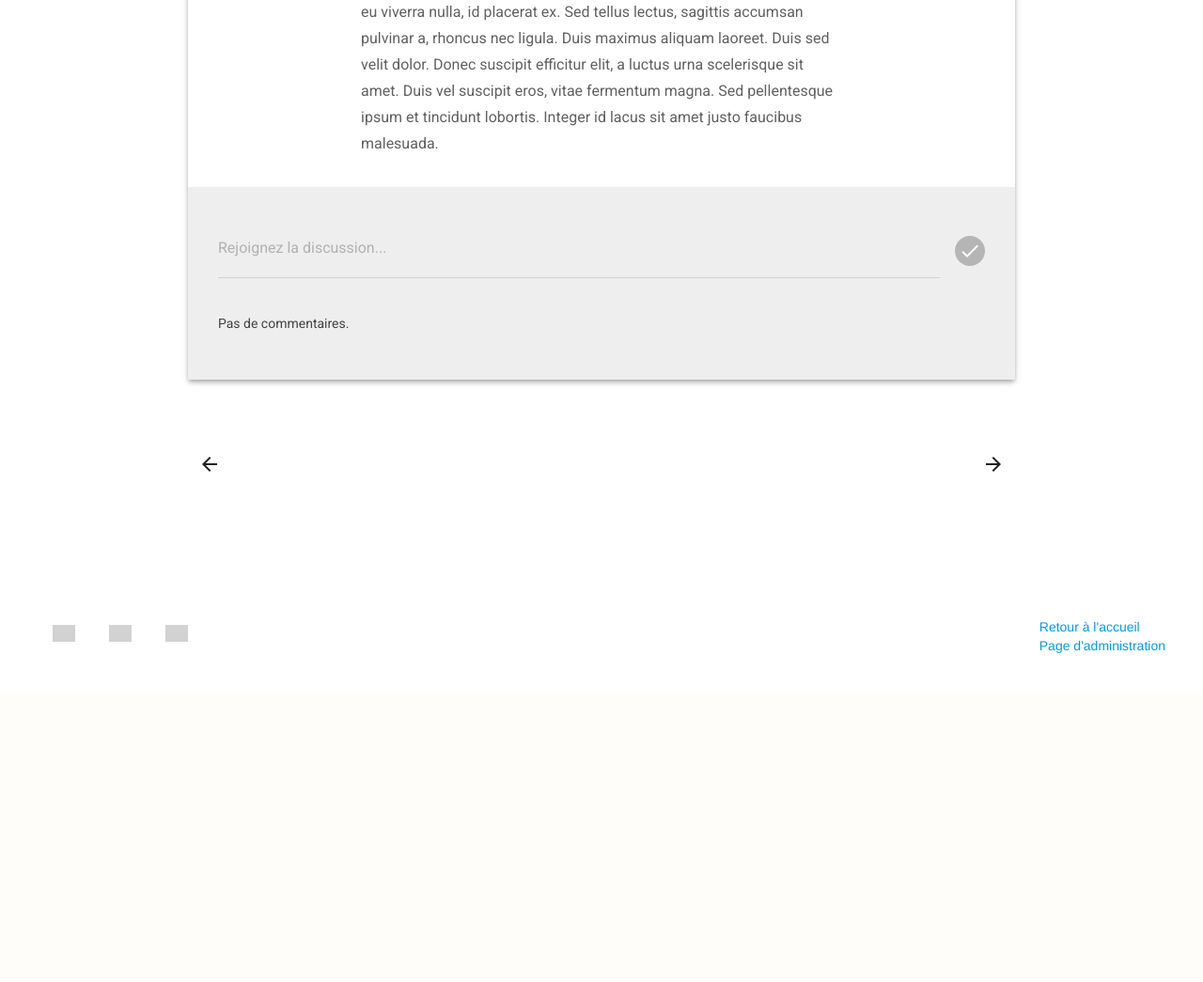
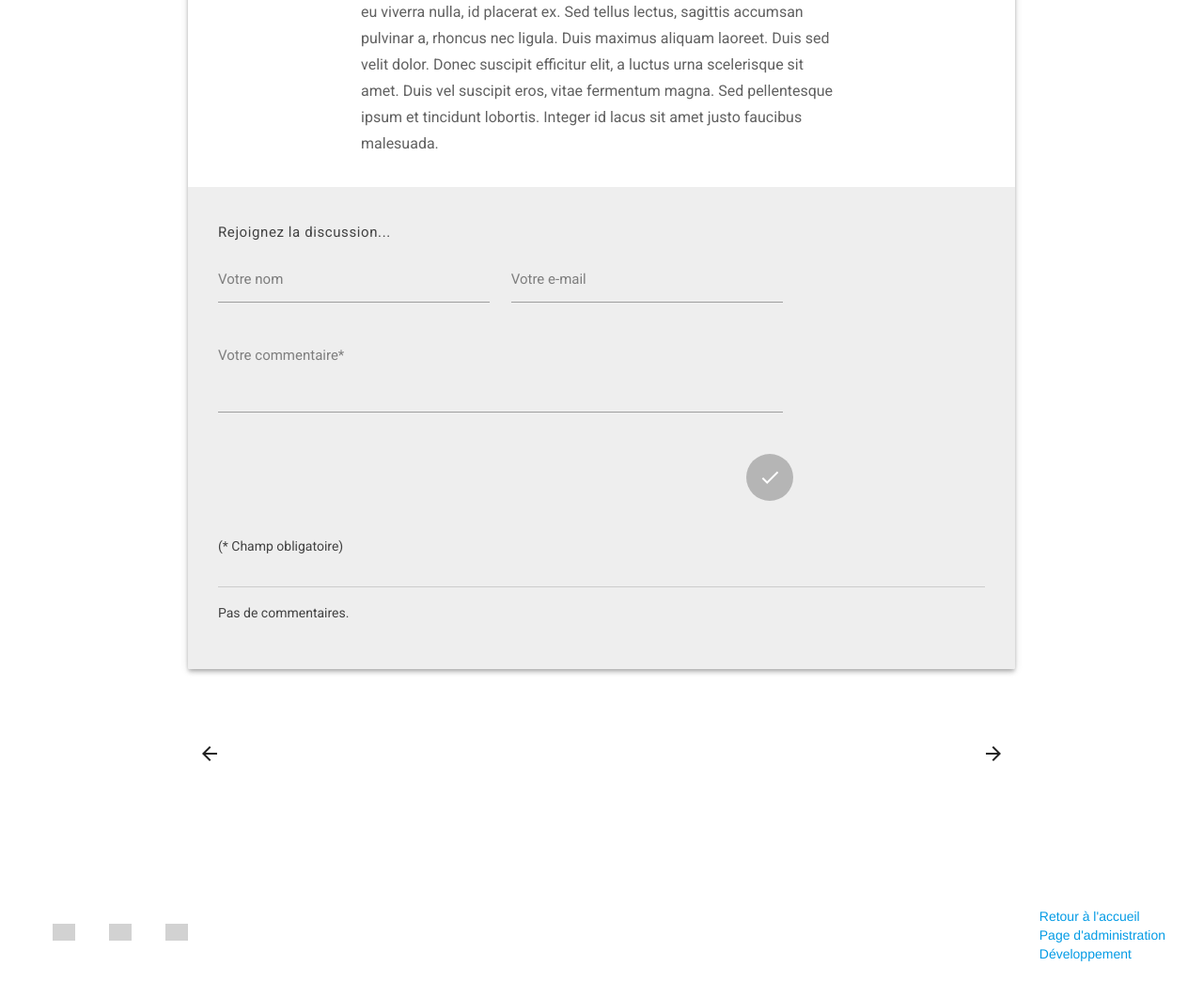
Before and after one commit to LeoGrambert/PHP-blog, a PHP site: page /web/index.php/article?id=3 in a window 1280 px wide. Shown: the part 1478-2523 px from the top of the page at 94% size. Before the commit the page ends 2173 px from the top, so only its background shows below. Run offline with PHP 8.4, Linux system fonts and the light colour scheme; data comes from the database, SQL or seed files in the repository; classes that the project's autoload settings leave out are loaded by file name; some libraries are stand-ins or nearby versions; grey boxes are pictures that could not be loaded.

Commit message:
The display of nested comments is functional

```diff
--- a/blog/views/templates/article.html.twig
+++ b/blog/views/templates/article.html.twig
@@ -39,47 +39,32 @@
                         <p>{{ article.content }}</p>
                     </div>
                     <div class="mdl-color-text--primary-contrast mdl-card__supporting-text comments">
-                        <form>
-                            <div class="mdl-textfield mdl-js-textfield mdl-textfield--floating-label">
-                                <textarea rows=1 class="mdl-textfield__input" id="comment"></textarea>
-                                <label for="comment" class="mdl-textfield__label">Rejoignez la discussion...</label>
+                        <h6>Rejoignez la discussion...</h6>
+                        <form action="" id="form-comment" method="post">
+                            <div class="row">
+                                <div class="input-field col s6">
+                                    <input type="text" name="author" id="author" class="validate"/>
+                                    <label for="author">Votre nom</label>
+                                </div>
+                                <div class="input-field col s6">
+                                    <input type="email" name="email" id="email" class="validate"/>
+                                    <label for="email">Votre e-mail</label>
+                                </div>
+                                <div class="input-field col s12">
+                                    <textarea id="content" name="content" class="materialize-textarea"></textarea>
+                                    <label for="content">Votre commentaire*</label>
+                                </div>
+                                <button type="submit" class="mdl-button mdl-js-button mdl-js-ripple-effect mdl-button--icon">
+                                    <i class="material-icons" role="presentation">check</i><span class="visuallyhidden">Ajouter un commentaire</span>
+                                </button>
                             </div>
-                            <button class="mdl-button mdl-js-button mdl-js-ripple-effect mdl-button--icon">
-                                <i class="material-icons" role="presentation">check</i><span class="visuallyhidden">Ajouter un commentaire</span>
-                            </button>
                         </form>
+                        <p>(* Champ obligatoire)</p>
+                        <hr>
                         {% if comments %}
                             {% for comment in comments %}
                                 {% include 'comment.html.twig' %}
-                                {#
-                                {% if children != 0 %}
-                                    {% for child in children %}
-                                        {% if child.parentCommentId == comment.id %}
-                                            <div class="commentReply">
-                                                <div class="comment mdl-color-text--grey-700">
-                                                    <header class="comment__header">
-                                                        <img src="../../web/img/user.png" class="comment__avatar">
-                                                        <div class="comment__author">
-                                                            <strong>{{ child.author }}</strong>
-                                                            <span>{{ child.dateAdd|date('d-m-Y \\à\\ H:i') }}</span>
-                                                        </div>
-                                                    </header>
-                                                    <div class="comment__text">{{ child.content }}</div>
-                                                    <nav class="comment__actions">
-                                                        <button class="mdl-button mdl-js-button mdl-js-ripple-effect mdl-button--icon">
-                                                            <i class="material-icons" role="presentation">question_answer</i><span class="visuallyhidden">Répondre</span>
-                                                        </button>
-                                                        <button class="mdl-button mdl-js-button mdl-js-ripple-effect mdl-button--icon">
-                                                            <i class="material-icons" role="presentation">report_problem</i><span class="visuallyhidden">Signaler</span>
-                                                        </button>
-                                                    </nav>
-                                                </div>
-                                            </div>
-                                        {% endif %}
-                                    {% endfor %}
-                                {% endif %}
-                                #}
-                                    <hr>
+                                <hr>
                             {% endfor %}
                         {% else %}
                             <p>Pas de commentaires.</p>
--- a/blog/views/templates/layout.html.twig
+++ b/blog/views/templates/layout.html.twig
@@ -44,7 +44,8 @@
             </div>
             <div class="mdl-mini-footer--right-section">
                 <a href="/web/">Retour à l'accueil</a><br/>
-                <a href="/web/index.php/admin">Page d'administration</a>
+                <a href="/web/index.php/admin">Page d'administration</a><br/>
+                <a href="http://leogrambert.fr">Développement</a>
             </div>
         </footer>
 
--- a/blog/web/css/article.css
+++ b/blog/web/css/article.css
@@ -6,7 +6,27 @@
     top:2%;
     left:2%;
     position: fixed;
+    z-index:50;
 }
 .commentReply{
     margin-left:5%;
 }
+.input-field label, .input-field input[type=text]:focus + label, .input-field input[type=email]:focus + label, .input-field textarea:focus:not([readonly]) + label {
+    color: #7E7E7E;
+}
+.input-field input[type=text]:focus + label, .input-field input[type=email]:focus + label, .input-field textarea:focus:not([readonly]) + label {
+    color: #FFAB40;
+}
+.input-field input[type=text]:focus, .input-field input[type=email]:focus, .input-field textarea:focus:not([readonly]), .input-field input[type=text].valid, .input-field input[type=email].valid, .input-field textarea:not([readonly]).valid {
+    border-bottom: 1px solid #FFAB40;
+    box-shadow: 0 1px 0 0 #FFAB40;
+}
+.input-field input[type=text].invalid, .input-field input[type=email].invalid, .input-field textarea.invalid {
+    border-bottom: 1px solid #EB7077;
+    box-shadow: 0 1px 0 0 #EB7077;
+}
+.demo-blog--blogpost .comments > form button{
+    float: right;
+    height: 50px;
+    width: 50px;
+}
--- a/blog/web/index.php
+++ b/blog/web/index.php
@@ -38,16 +38,24 @@ elseif ('/web/index.php/article' === $uri && isset($_GET['id'])) {
     $article = Article::getArticleById();
     //query to get all comments by article id
     $comments = Comment::getComments();
-    /*//Get replies
-    $children = [];
-    foreach($comments as $k => $comment){
-        if($comment->getParentCommentId() != 0){
-            $children[] = $comment;
+    //Get comments replies
+    $comments_by_id = [];
+    foreach($comments as $comment){
+        $comments_by_id[$comment->getId()] = $comment;
+    }
+    foreach ($comments as $k => $comment){
+        //If comment has children, we add them in an array, and we call this array in twig view with a margin-left
+        if ($comment->getParentCommentId() != 0){
+            $comments_by_id[$comment->getParentCommentId()]->children[] = $comment;
             unset($comments[$k]);
         }
-    }*/
+    }
 
-    echo $twig->render('article.html.twig', ['article'=>$article, 'comments'=>$comments, 'articles'=>$articles]);
+    echo $twig->render('article.html.twig', [
+        'article'=>$article,
+        'comments'=>$comments,
+        'articles'=>$articles,
+    ]);
 
 } elseif ('/web/index.php/admin' === $uri){
     echo $twig->render('admin.html.twig');
```
Also changed, not shown: blog/src/Table/Comment.php (+16 -0 lines), blog/views/templates/comment.html.twig (+9 -0 lines).
